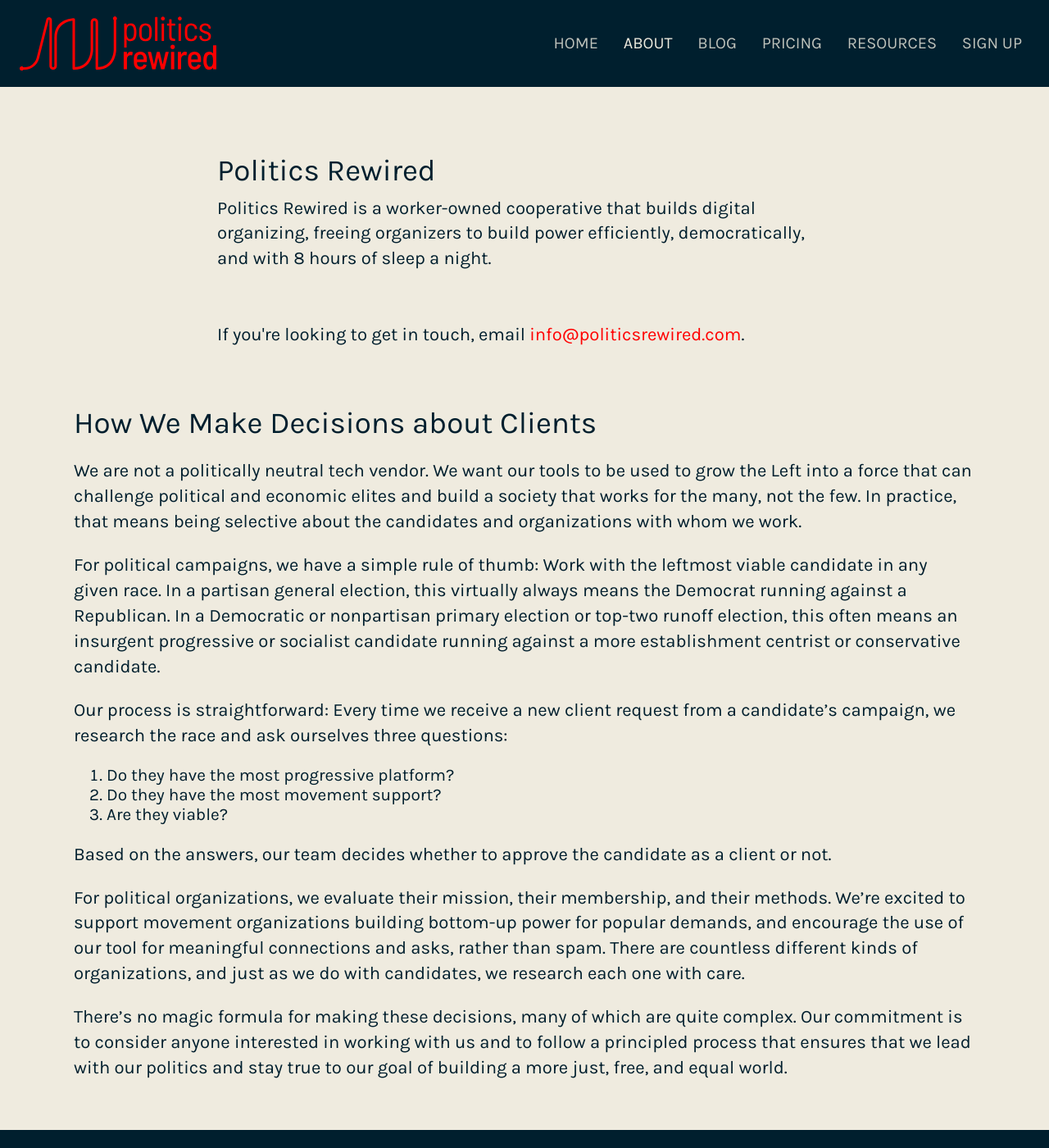
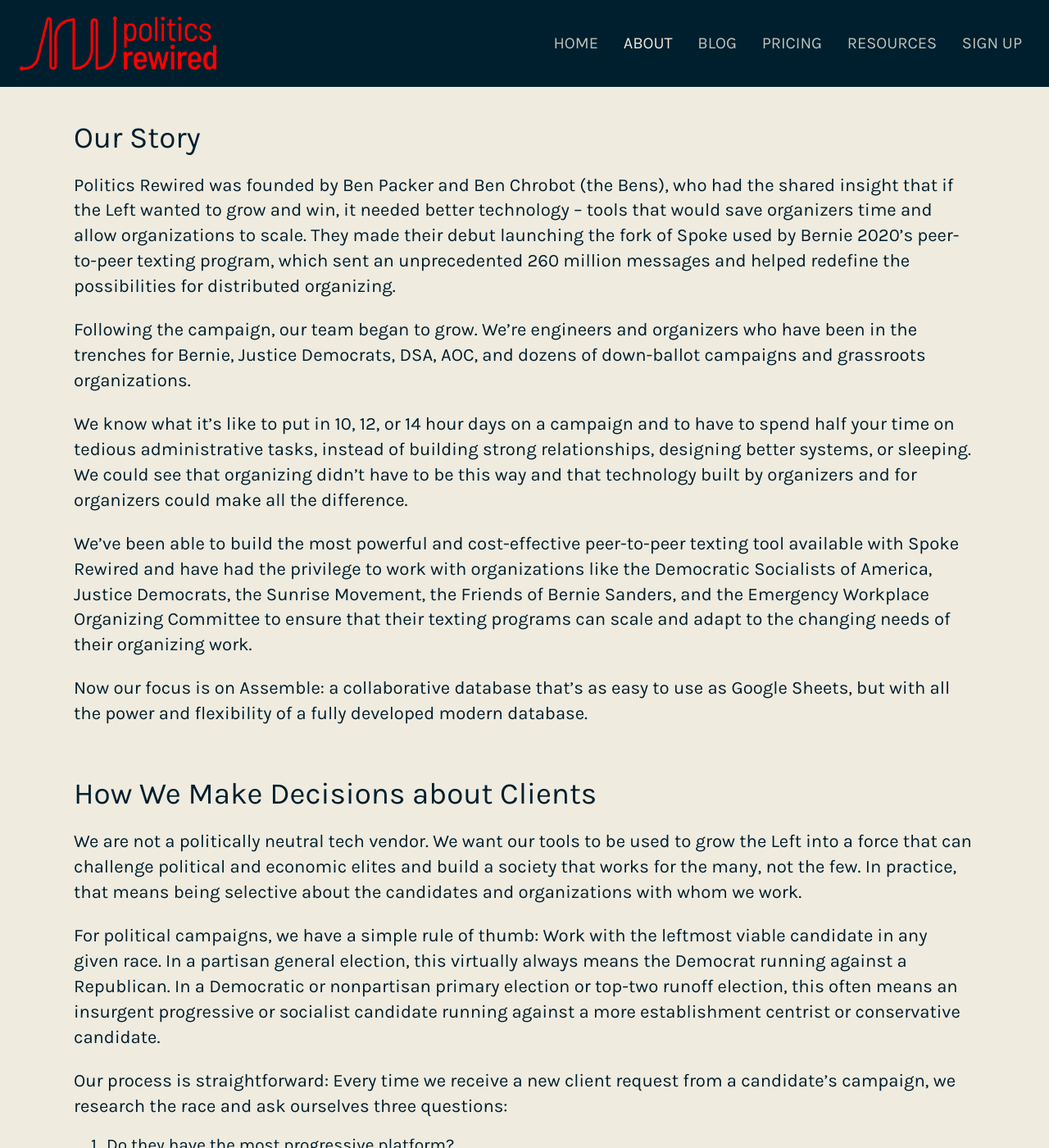
Before and after one commit to politics-rewired/politics-rewired.github.io, a Jekyll site: the page built from about.html, in a window 1280 px wide and 1400 px high. Shown: the whole window at 82% size. Built offline with Jekyll 4.4.1, drawn with Linux system fonts in a browser that asks for light colours.

Commit message:
feat: add  to about page

```diff
--- a/about.html
+++ b/about.html
@@ -1,47 +1,102 @@
 ---
-title: Politics Rewired
-description: Coop building political tech.
+title: About
+layout: page
 
+teamRow1:
+  - image: BenPacker.jpeg
+    name: Ben Packer
+  - image: BenChrobot.jpeg
+    name: Ben Chrobot
+  - image: KohleeKennedy.jpg
+    name: Kohlee Kennedy
+  - image: CurtRies.jpeg
+    name: Curt Ries
+
+teamRow2:
+  - image: HenryKoehler.jpeg
+    name: Henry Koehler
+  - image: EmilyMonson.jpeg
+    name: Emily Monson
+  - image: MattGoldfield.jpeg
+    name: Matt Goldfield
+  - image: PriyaChatwani.JPG
+    name: Priya Chatwani
 ---
-<section class="hero">
-  <div class="text-container">
-    <h1>Politics Rewired</h1>
-    <p class="subtext">Politics Rewired is a worker-owned cooperative that builds digital organizing, freeing organizers
-      to build power efficiently, democratically, and with 8 hours of sleep a night.</p>
-  </div>
 
-  <div class="text-container">
-    <p>If you're looking to get in touch, email <a href="mailto:info@politicsrewired.com">info@politicsrewired.com</a>.
-    </p>
-  </div>
+<section>
+  <h1> Our Story </h1>
+  <p>Politics Rewired was founded by Ben Packer and Ben Chrobot (the Bens), who
+    had the shared insight that if the Left wanted to grow and win, it needed
+    better technology – tools that would save organizers time and allow
+    organizations to scale. They made their debut launching the fork of Spoke used
+    by Bernie 2020’s peer-to-peer texting program, which sent an unprecedented 260
+    million messages and helped redefine the possibilities for distributed
+    organizing.</p>
+
+  <p>Following the campaign, our team began to grow. We’re engineers and
+    organizers who have been in the trenches for Bernie, Justice Democrats, DSA,
+    AOC, and dozens of down-ballot campaigns and grassroots organizations.</p>
+
+  <p>We know what it’s like to put in 10, 12, or 14 hour days on a campaign and
+    to have to spend half your time on tedious administrative tasks, instead of
+    building strong relationships, designing better systems, or sleeping. We could
+    see that organizing didn’t have to be this way and that technology built by
+    organizers and for organizers could make all the difference.</p>
+
+  <p>We’ve been able to build the most powerful and cost-effective peer-to-peer
+    texting tool available with Spoke Rewired and have had the privilege to work
+    with organizations like the Democratic Socialists of America, Justice
+    Democrats, the Sunrise Movement, the Friends of Bernie Sanders, and the
+    Emergency Workplace Organizing Committee to ensure that their texting programs
+    can scale and adapt to the changing needs of their organizing work.</p>
+
+  <p>Now our focus is on Assemble: a collaborative database that’s as easy to
+    use as Google Sheets, but with all the power and flexibility of a fully
+    developed modern database.</p>
+
 </section>
 
-{%- comment -%} <div class="content">
-  <section class="bottom-cta">
-    <h2 class="editable"><strong>Improve</strong> your sales process today</h2>
-    <div class="button alt"><a href="#">Get Started Free</a></div>
-  </section>
-</div> {%- endcomment -%}
+<!-- <section>
+  <h1>Our Team</h1>
+  <div class="container flex">
+    {% for member in page.teamRow1 %}
+      <div class="image">
+        <img src="/images/{{ member.image }}" />
+      </div>
+    {% endfor %}
+  </div>
+  <div class="container flex">
+    {% for member in page.teamRow2 %}
+    <div class="image">
+      <img src="/images/{{ member.image }}" />
+    </div>
+    {% endfor %}
+  </div>
+</section> -->
 
 <section>
   <h1> How We Make Decisions about Clients </h1>
   <p>
-    We are not a politically neutral tech vendor. We want our tools to be used to grow the Left into a force that can
-    challenge political and economic elites and build a society that works for the many, not the few. In practice,
-    that means being selective about the candidates and organizations with whom we work.
+    We are not a politically neutral tech vendor. We want our tools to be used
+    to grow the Left into a force that can challenge political and economic
+    elites and build a society that works for the many, not the few. In
+    practice, that means being selective about the candidates and organizations
+    with whom we work.
   </p>
 
   <p>
-    For political campaigns, we have a simple rule of thumb:
-    Work with the leftmost viable candidate in any given race. In a partisan general election, this
-    virtually always means the Democrat running against a Republican. In a Democratic or nonpartisan primary election
-    or top-two runoff election, this often means an insurgent progressive or socialist candidate running against a
-    more establishment centrist or conservative candidate.
+    For political campaigns, we have a simple rule of thumb: Work with the
+    leftmost viable candidate in any given race. In a partisan general election,
+    this virtually always means the Democrat running against a Republican. In a
+    Democratic or nonpartisan primary election or top-two runoff election, this
+    often means an insurgent progressive or socialist candidate running against
+    a more establishment centrist or conservative candidate.
   </p>
 
   <p>
-    Our process is straightforward: Every time we receive a new client request from a candidate’s campaign,
-    we research the race and ask ourselves three questions:
+    Our process is straightforward: Every time we receive a new client request
+    from a candidate’s campaign, we research the race and ask ourselves three
+    questions:
   <ol>
     <li>
       Do they have the most progressive platform?
@@ -56,20 +111,25 @@
   </p>
 
   <p>
-    Based on the answers, our team decides whether to approve the candidate as a client or not.
+    Based on the answers, our team decides whether to approve the candidate as a
+    client or not.
   </p>
 
   <p>
-    For political organizations, we evaluate their mission, their membership, and their methods.
-    We’re excited to support movement organizations building bottom-up power for popular demands, and
-    encourage the use of our tool for meaningful connections and asks, rather than spam.
-    There are countless different kinds of organizations, and just as we do with candidates, we research each one with care.
+    For political organizations, we evaluate their mission, their membership,
+    and their methods. We’re excited to support movement organizations building
+    bottom-up power for popular demands, and encourage the use of our tool for
+    meaningful connections and asks, rather than spam. There are countless
+    different kinds of organizations, and just as we do with candidates, we
+    research each one with care.
   </p>
 
   <p>
-    There’s no magic formula for making these decisions, many of which are quite complex.
-    Our commitment is to consider anyone interested in working with us and to follow a principled process that
-    ensures that we lead with our politics and stay true to our goal of building a more just, free, and equal world.
+    There’s no magic formula for making these decisions, many of which are quite
+    complex. Our commitment is to consider anyone interested in working with us
+    and to follow a principled process that ensures that we lead with our
+    politics and stay true to our goal of building a more just, free, and equal
+    world.
   </p>
 
 </section>
```
